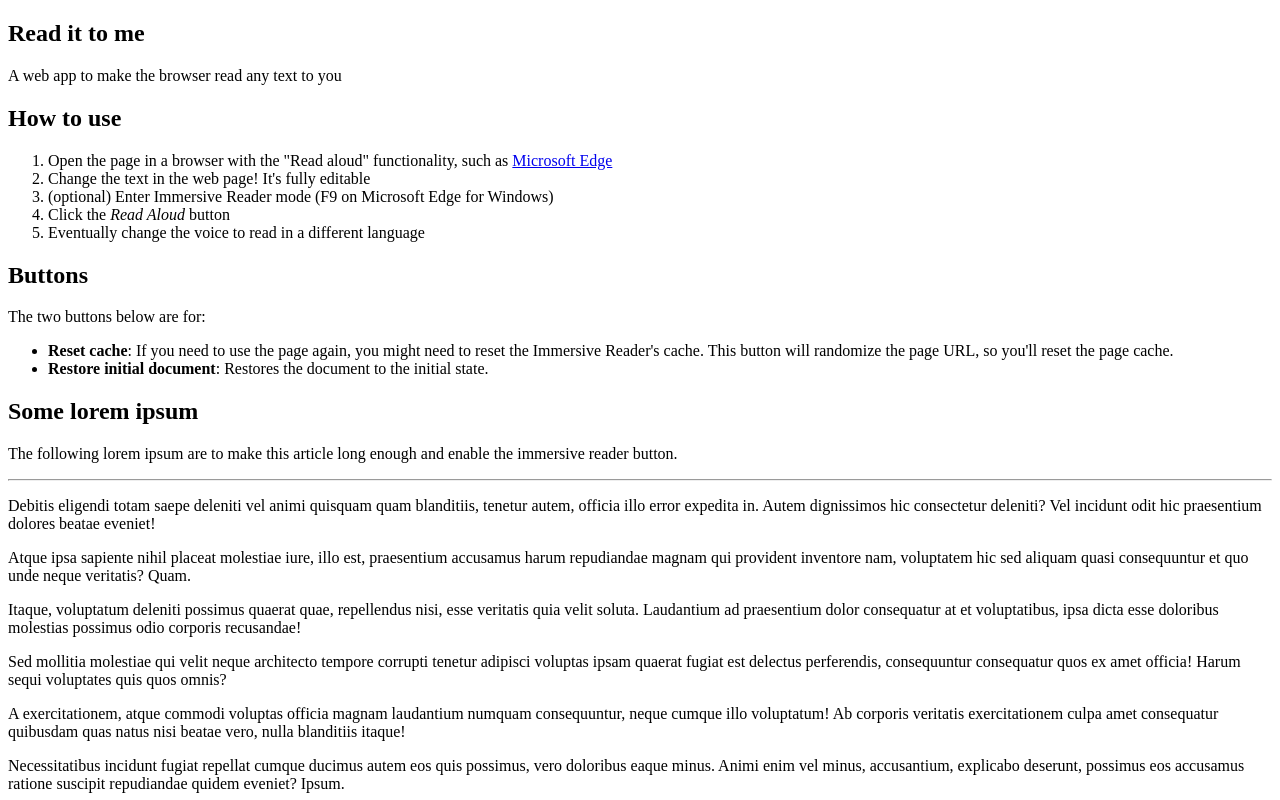
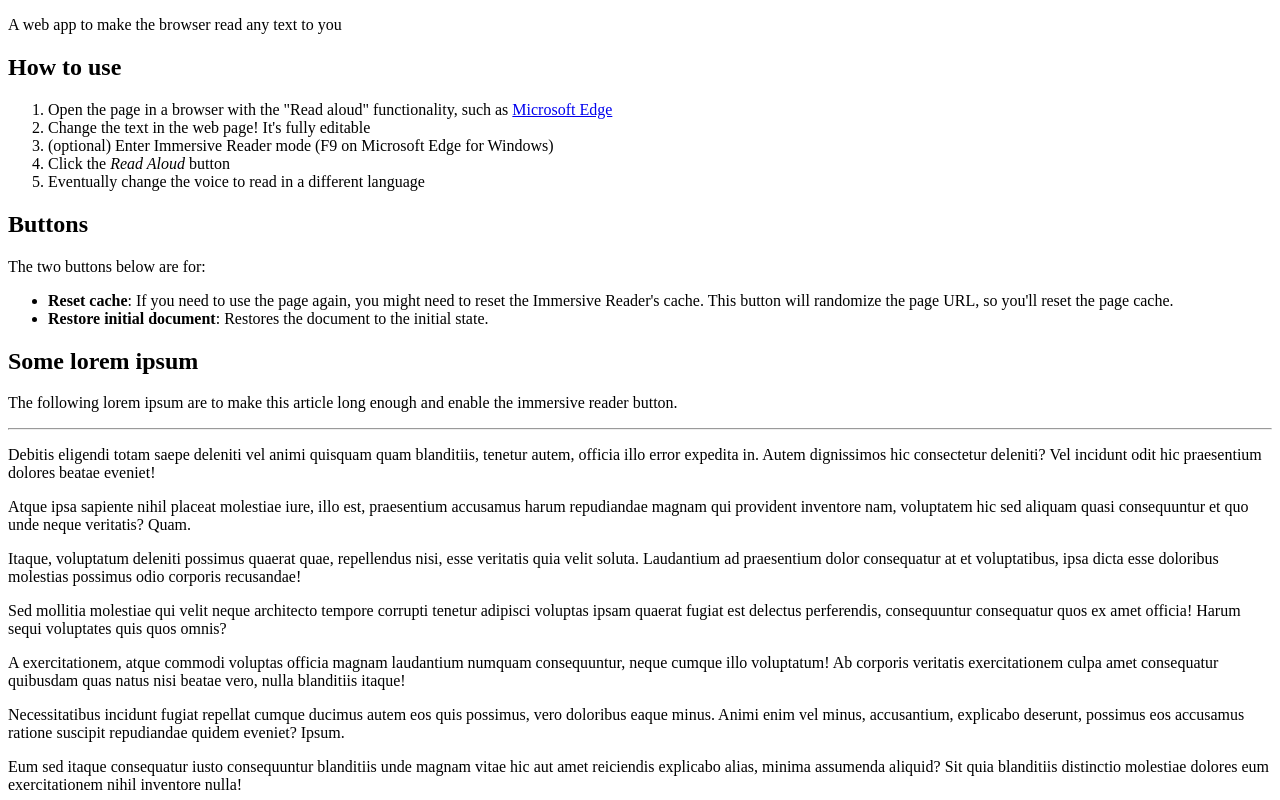
Before and after one commit to verlok/readItToMe, a plain HTML site: page index.html in a window 1280 px wide. Shown: the top 800 px of the page. Drawn offline with Linux system fonts and the light colour scheme.

Commit message:
Removed h1 as a first row

```diff
--- a/index.html
+++ b/index.html
@@ -7,7 +7,6 @@
   </head>
   <body>
     <article id="content" contenteditable>
-      <h1>Read it to me</h1>
       <p>A web app to make the browser read any text to you</p>
 
       <h2>How to use</h2>
```
